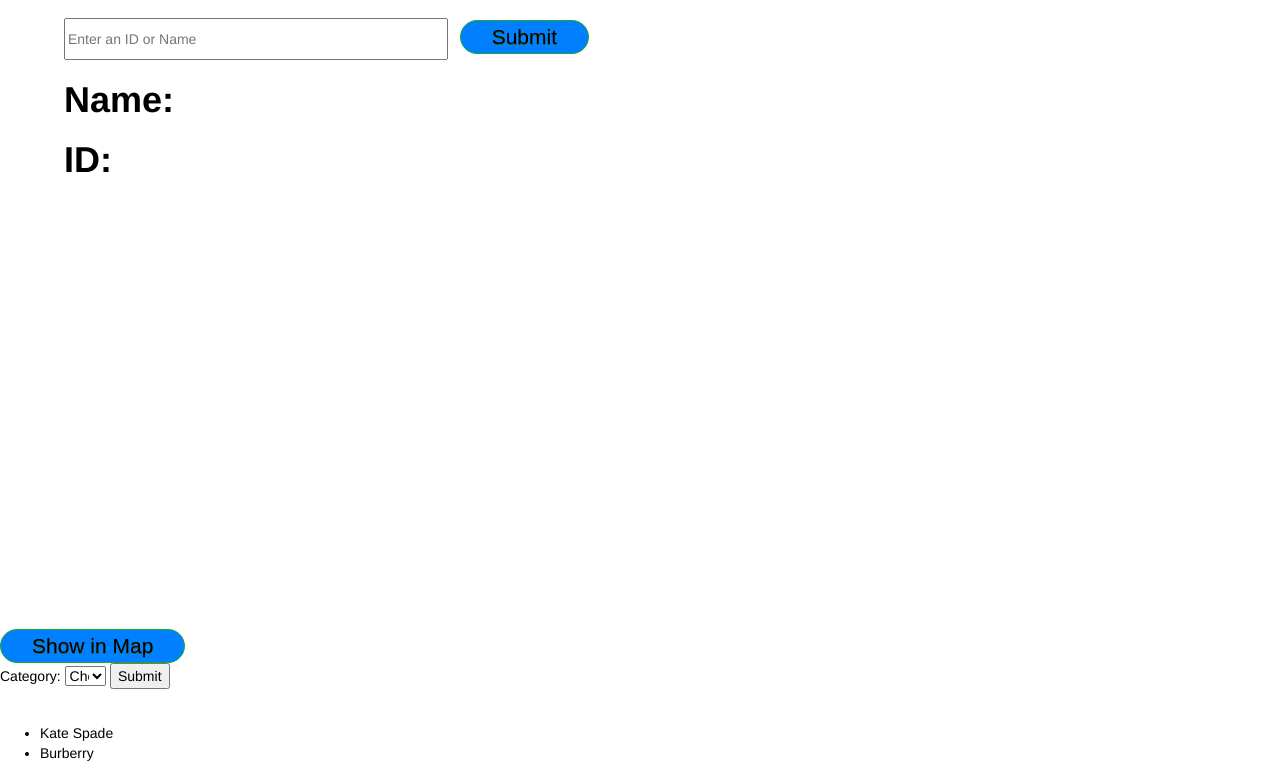
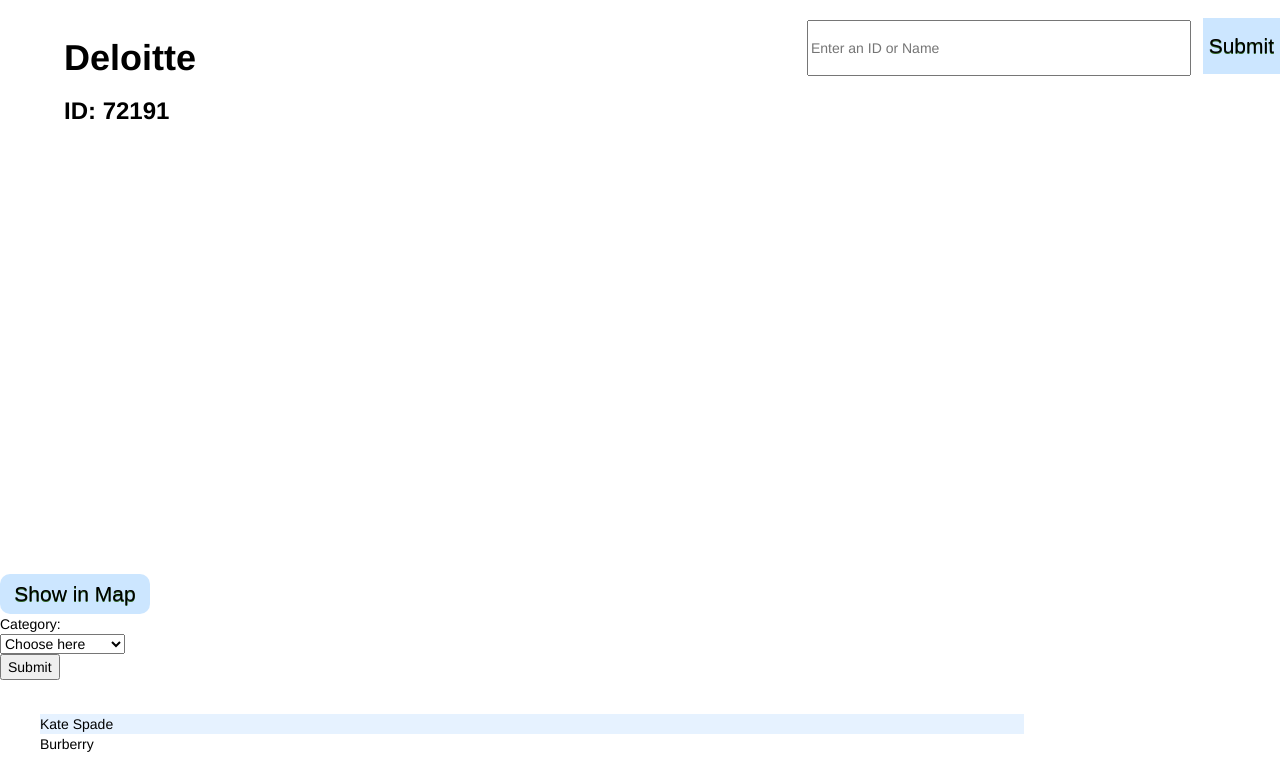
Before and after one commit to kli283/DeloitteSmartCity, a plain HTML site: page index3.html in a window 1280 px wide. Shown: the part 313-1086 px from the top of the page. Drawn offline with nearby package versions, Linux system fonts and the light colour scheme; some packages are replaced by stand-ins of ours.

Commit message:
playing around with css

```diff
--- a/index3.html
+++ b/index3.html
@@ -19,25 +19,25 @@
         <div class="topnav">
           <img src="img/logo.png" class="logo"> <br></br>
 
-          <form action="" method="get">
-             <input name="id" type="text" placeholder="Enter an ID or Name" class="text_input"> &nbsp
+          <form id="searchForm" action="" method="get">
+             <input id="searchBox" name="id" type="text" placeholder="Enter an ID or Name" class="text_input"> &nbsp
               <input class="modern_button " type="submit">
           </form>
 
         </div>
 
-        <h1 class="text_label">Name:  </h1>
-        <h1 class="text_label">ID: </h1>
+        <h1 class="text_label">Deloitte  </h1>
+        <h3 class="text_label">ID: 72191 </h1>
         <div id="map"></div>
 
         <br></br>
         <div class="bottom">
-            <button class="modern_button">Show in Map</button>
+            <button id="mapButton" class="modern_button">Show in Map</button>
 
             <form action="" method="get" id="categories">
                     <input type="hidden" />
                     Category: <select id="categories" name='category' >
-                        <option selected disabled>Choose here</option>
+                        <option >Choose here</option>
                         <option value="food">Food</option>
                         <option value="shopping">Shopping</option>
                         <option value="bank">Banks</option>
--- a/style.css
+++ b/style.css
@@ -24,19 +24,16 @@ body {
 }
 
 .modern_button {
-  background-color:#0080ff;
-	-moz-border-radius:28px;
-	-webkit-border-radius:28px;
-	border-radius:28px;
-	border:1px solid #18ab29;
+  background-color:#cce6ff;
+	border:none;
 	display:inline-block;
 	cursor:pointer;
 	color: black;
 	font-family:Arial;
 	font-size: 1.5em;
-	padding:.75 31px;
 	text-decoration:none;
 	text-shadow:0px 1px 0px #2f6627;
+    height:7%;
 }
 
 .text_label {
@@ -61,3 +58,39 @@ body {
 #mode2{
   visibility: hidden;
 }
+
+#searchBox
+{
+    height:7%;
+}
+
+li
+{
+    list-style-type: none;
+}
+
+li { background: white; }
+li:nth-child(odd) { background: #e6f2ff; }
+
+#searchForm
+{
+    float: right;
+}
+
+#mapButton
+{
+    height:5%;
+    width: 150px;
+    border-radius: 10px;
+    padding: 0px;
+}
+
+#categories
+{
+    width:125px;
+}
+
+.listing
+{
+    width: 80%;
+}
```
